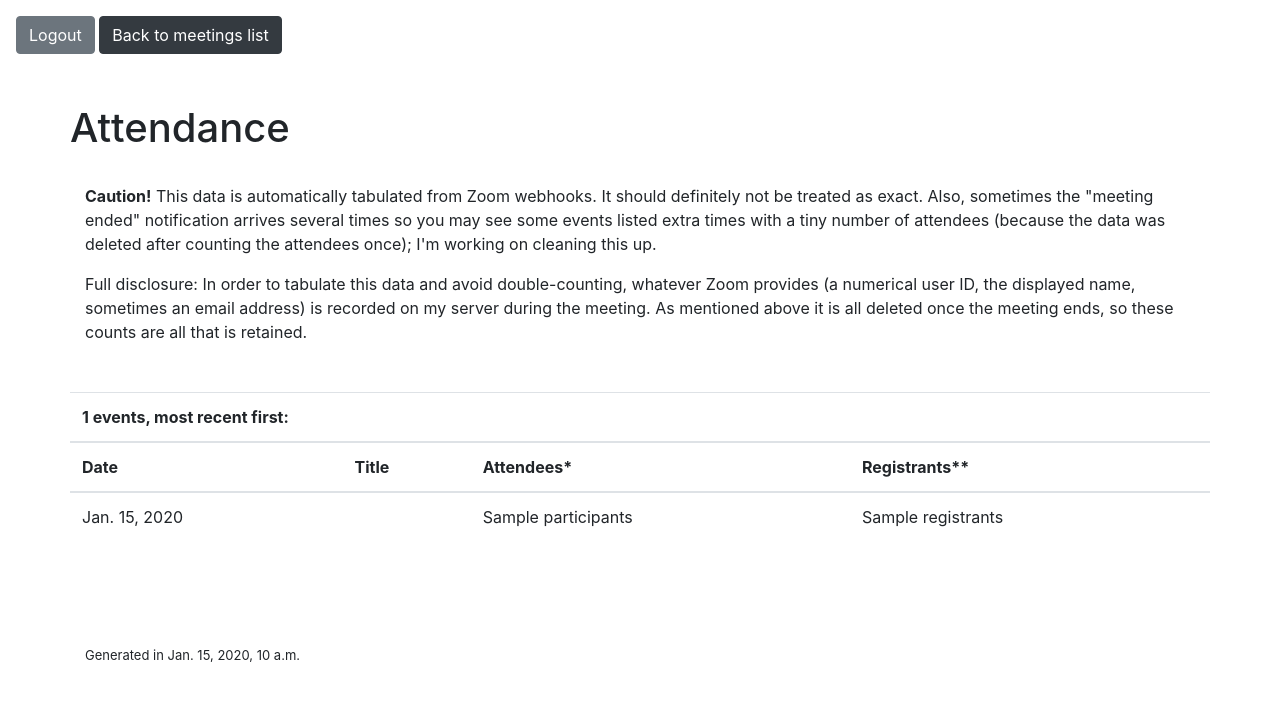
After one commit to Apps-Without-Warning/ubadmubin, a Django app: template templates/zoom/attendance.html in a window 1280 px wide. The commit adds this page. Shown: the top 701 px of the page. Run offline with Django 3.2, Linux system fonts and the light colour scheme; the template is opened without the code that fills it: most values are stand-ins (such as "Sample title", 1, 10 or a date in 2020); some libraries are stand-ins or nearby versions.

Commit message:
add attendance page

```diff
--- /dev/null
+++ b/templates/zoom/attendance.html
@@ -0,0 +1,72 @@
+{% extends "zoom/base.html" %}
+{% load tz %}
+{% load zoom %}
+
+{% block title %}Attendance Records{% endblock %}
+
+{% block header %}
+    <div class="row padded">
+        <h1>Attendance</h1>
+    </div>
+{% endblock %}
+
+{% block topleftnav %}
+    <a class="btn btn-dark" href="{% url 'meetings' %}">Back to meetings list</a>
+{% endblock %}
+
+{% block content %}
+    {% if error_message %}
+        <div class="row">
+            <div class="col-9">
+                <div class="alert alert-danger" role="alert">
+                    {{ error_message }}
+                </div>
+            </div>
+        </div>
+    {% endif %}
+
+    <p>
+        <b>Caution!</b> This data is automatically tabulated from Zoom webhooks. It should definitely not be treated as exact. Also, sometimes the "meeting ended" notification arrives several times so you may see some events listed extra times with a tiny number of attendees (because the data was deleted after counting the attendees once); I'm working on cleaning this up.
+    </p>
+    <p>
+        Full disclosure: In order to tabulate this data and avoid double-counting, whatever Zoom provides (a numerical user ID, the displayed name, sometimes an email address) is recorded on my server during the meeting. As mentioned above it is all deleted once the meeting ends, so these counts are all that is retained.
+    </p>
+
+    <div class="row padded">
+        <table class="table">
+            <thead>
+                <tr>
+                    <th colspan="4">
+                        {{ meetings|length }} events, most recent first:
+                    </th>
+                </tr>
+                <tr>
+                    <th>Date</th>
+                    <th>Title</th>
+                    <th><a title="* This is measured as the number of unique users who join the waiting room during the meeting.">Attendees*</a></th>
+                    <th><a title="** This is usually zero, unless the meeting required pre-registration.">Registrants**</a></th>
+                </tr>
+            </thead>
+            <tbody>
+                {% for meeting in meetings %}
+                    <tr>
+                        <td> {{ meeting.time|date }} </td>
+                        <td> {{ meeting.title|slice:":-14" }} </td>
+                        <td> {{ meeting.participants }} </td>
+                        <td> {{ meeting.registrants }} </td>
+                    </tr>
+                {% endfor %}
+            </tbody>
+        </table>
+    </div>
+
+    {% if request.GET.debug %}
+        <textarea rows=100 cols=100>{{ meetings|pprint }}</textarea>
+    {% endif %}
+{% endblock %}
+
+{% block script %}
+    <style>
+        .padded { padding-top: 2em; }
+    </style>
+{% endblock %}
--- a/templates/zoom/meetings.html
+++ b/templates/zoom/meetings.html
@@ -16,6 +16,7 @@
     {% else %}
         <a class="btn btn-dark" href="?type=scheduled">Show past meetings</a>
     {% endif %}
+    <a class="btn btn-dark" href="{% url 'attendance' %}">See attendance</a>
 {% endblock %}
 
 {% block content %}
--- a/urls.py
+++ b/urls.py
@@ -12,6 +12,9 @@ urlpatterns = [
     # meeting details (recurring)
     path('meeting/<int:meeting_id>/<int:occurrence_id>', views.meeting, name='meeting'),
 
+    # attendance records
+    path('attendance', views.attendance, name='attendance'),
+
     # start meeting redirect
     path('start/<int:meeting_id>/<str:encoded_url>', views.start, name='start'),
 
```
Also changed, not shown: models.py (+62 -13 lines), views.py (+14 -3 lines).
